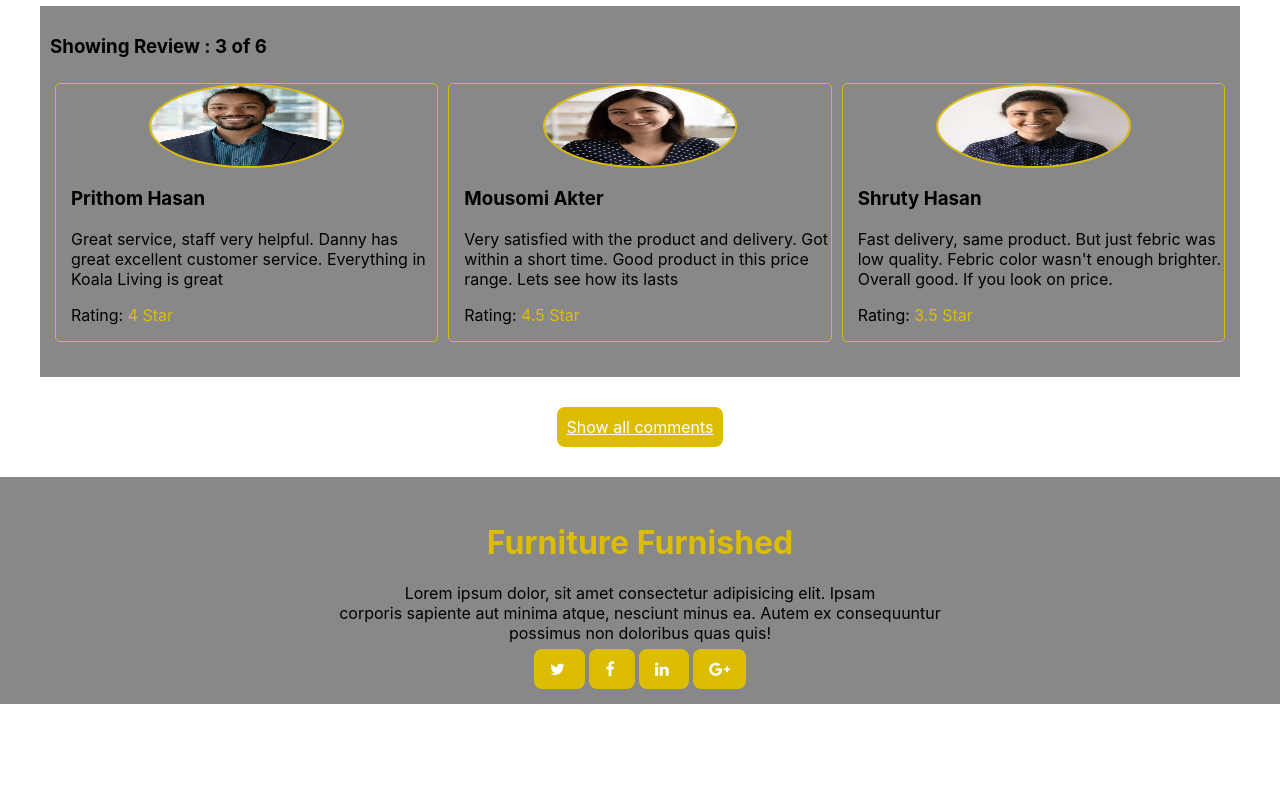
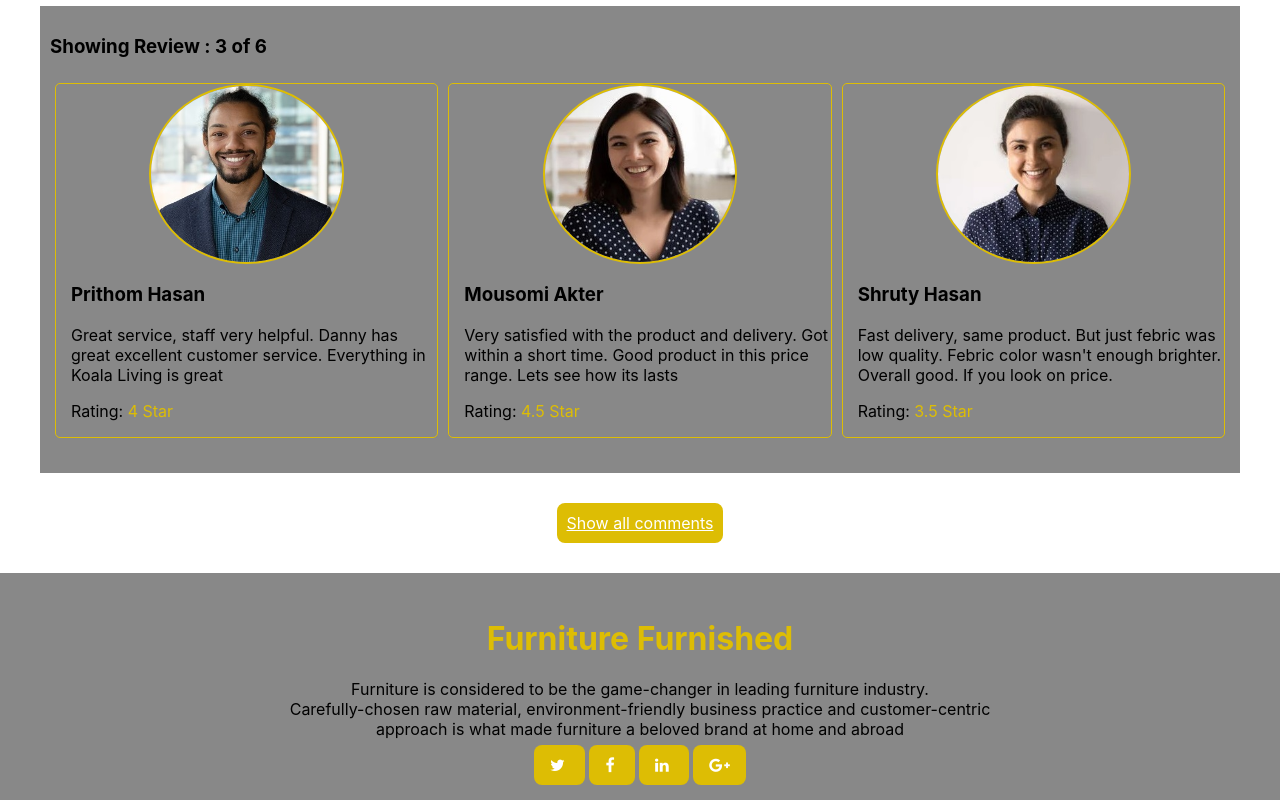
Before and after one commit to sujoncham/furniture-furnished-review-client, a React (Create React App) app: page / in a window 1280 px wide. Shown: the part 511-1311 px from the top of the page. Before the commit the page ends 1215 px from the top, so only its background shows below. Built offline with nearby package versions, Linux system fonts and the light colour scheme.

Commit message:
added footer text

```diff
--- a/src/App.css
+++ b/src/App.css
@@ -183,13 +183,13 @@
 
   .review-item img {
     width: 70% !important;
-    height: 80px;
+    height: 160px !important;
   }
 }
 
 @media only screen and (min-width: 1200px) {
   .container {
-    width: 1200px;
+    max-width: 1200px;
     margin: 0 auto;
   }
 
@@ -229,6 +229,6 @@
 
   .review-item img {
     width: 50% !important;
-    height: 100px;
+    height: 176px !important;
   }
 }
--- a/src/Footer/Footer.js
+++ b/src/Footer/Footer.js
@@ -8,8 +8,7 @@ const Footer = () => {
         <div className='footer'>
         <div className='container'>
             <h1>Furniture Furnished</h1>
-            <p>Lorem ipsum dolor, sit amet consectetur adipisicing elit. Ipsam <br /> corporis sapiente
-             aut minima atque, nesciunt minus ea. Autem ex consequuntur <br /> possimus non doloribus quas quis!</p>
+            <p>Furniture is considered to be the game-changer in leading furniture industry. <br /> Carefully-chosen raw material, environment-friendly business practice and customer-centric <br /> approach is what made furniture a beloved brand at home and abroad</p>
              <div className='social-link'>
                  <Link to="/"> <i className='fa fa-twitter'></i> </Link>
                  <Link to="/"> <i className='fa fa-facebook'></i> </Link>
--- a/src/components/Product/Product.css
+++ b/src/components/Product/Product.css
@@ -46,8 +46,6 @@
 }
 
 .review-item img {
-  width: 20%;
-  height: 80px;
   border-radius: 50%;
   border: 2px solid #ddbd04;
 }
```
